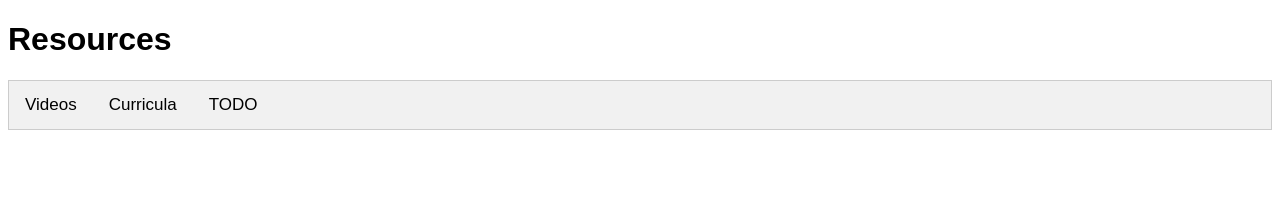
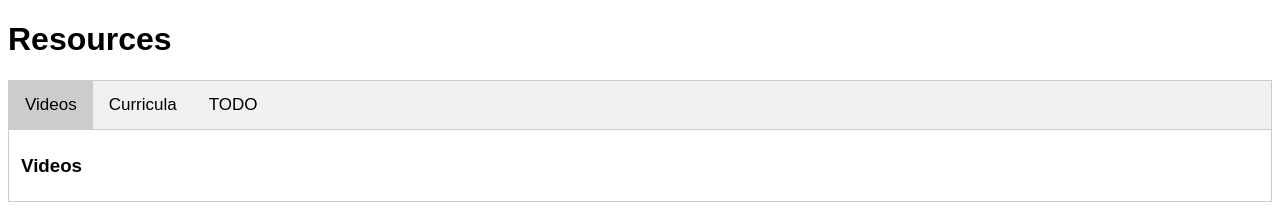
Before and after one commit to albertyhao/sylc, a website: page resources.html in a window 1280 px wide. Both pictures are taken after a click on the button "Videos". Drawn offline with Linux system fonts and the light colour scheme.

Commit message:
resources

```diff
--- a/resources.html
+++ b/resources.html
@@ -71,7 +71,7 @@
 	    for (i = 0; i < tablinks.length; i++) {
 	        tablinks[i].className = tablinks[i].className.replace(" active", "");
 	    }
-	    document.getElementById(cityName).style.display = "block";
+	    document.getElementById(tabName).style.display = "block";
 	    evt.currentTarget.className += " active";
 	}
 	</script>
```
